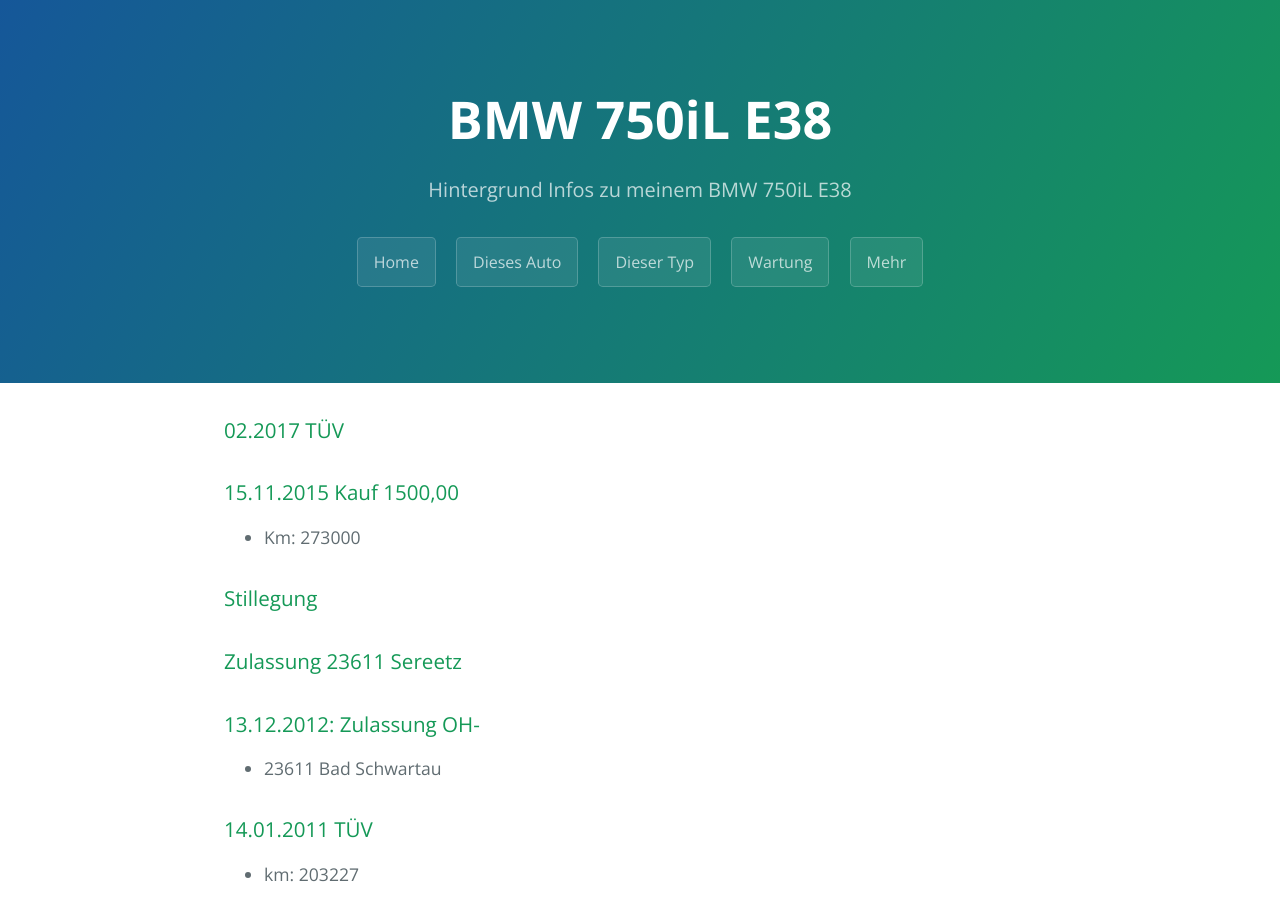
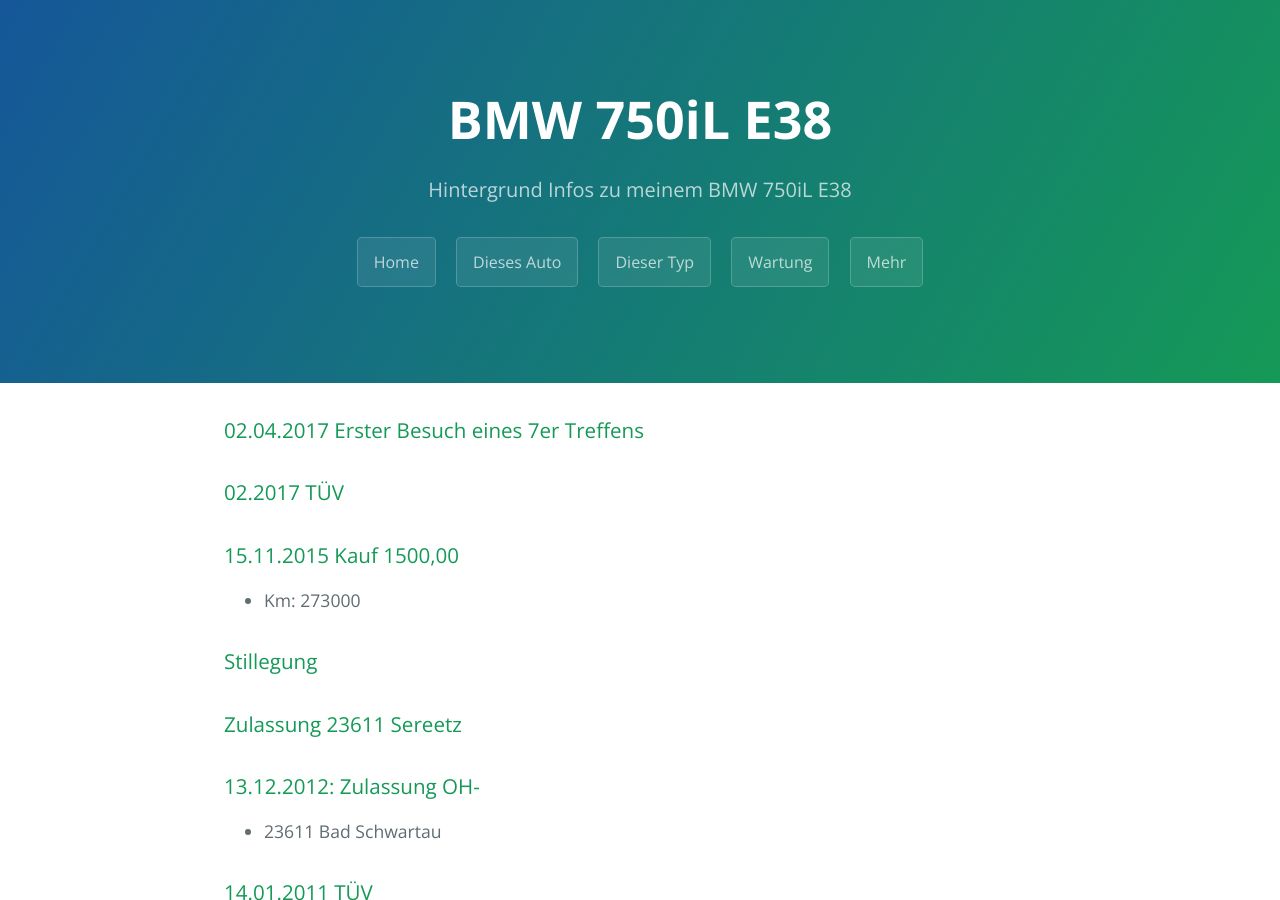
Before and after one commit to trautw/BMW750iL, a Jekyll site: the page built from docs/_pages/01_object.md, in a window 1280 px wide and 900 px high. Built offline with Jekyll 4.4.1, drawn with Linux system fonts in a browser that asks for light colours.

Commit message:
Update 01_object.md

```diff
--- a/docs/_pages/01_object.md
+++ b/docs/_pages/01_object.md
@@ -3,6 +3,8 @@ layout: default
 title: Dieses Auto
 permalink: /object/
 ---
+
+### 02.04.2017 Erster Besuch eines 7er Treffens
 
 ### 02.2017 TÜV
 
```
